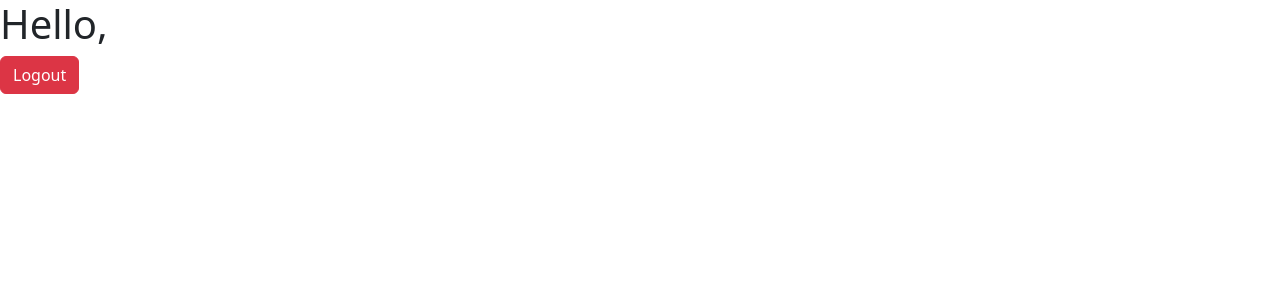
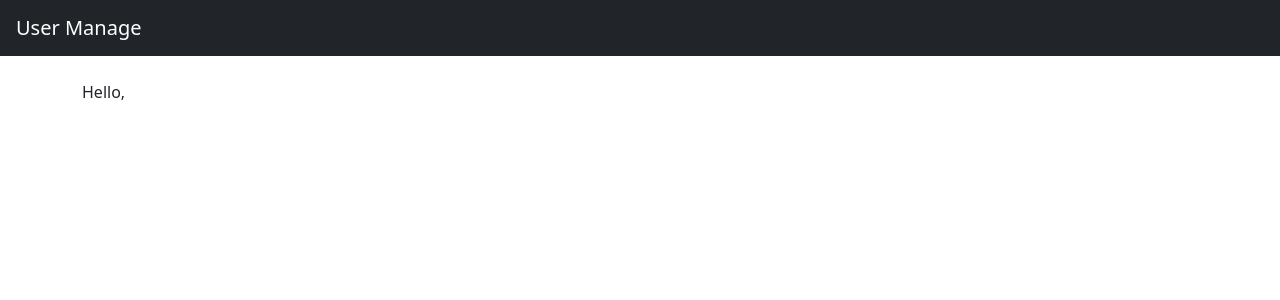
Before and after one commit to pragna21-dev/user-management-app, a React (Vite) app: page /users in a window 1280 px wide. Shown: the top 300 px of the page. Built offline with nearby package versions, Linux system fonts and the light colour scheme.

Commit message:
reusable layout header component with routing

```diff
--- a/src/App.jsx
+++ b/src/App.jsx
@@ -2,14 +2,19 @@ import "./App.css";
 import { BrowserRouter, Routes, Route } from "react-router-dom";
 import Login from "./pages/Login";
 import Users from "./pages/Users";
+import MainLayout from "./Layout/MainLayout";
 
 function App() {
   return (
     <>
       <BrowserRouter>
         <Routes>
+          {/* Public */}
           <Route path="/" element={<Login />} />
-          <Route path="/users" element={<Users />} />
+          {/* {Layout}  */}
+          <Route element={<MainLayout />}>
+            <Route path="/users" element={<Users />} />
+          </Route>
         </Routes>
       </BrowserRouter>
     </>
--- /dev/null
+++ b/src/Layout/MainLayout.jsx
@@ -0,0 +1,15 @@
+import Header from "../components/Header";
+import { Outlet } from "react-router-dom";
+
+const MainLayout = () => {
+  return (
+    <>
+      <Header />
+      <div className="container mt-4">
+        <Outlet />
+      </div>
+    </>
+  );
+};
+
+export default MainLayout;
--- /dev/null
+++ b/src/components/Header.jsx
@@ -0,0 +1,20 @@
+import { useContext } from "react";
+import { AuthContext } from "../context/AuthContext";
+const Header = () => {
+  const { user, logout } = useContext(AuthContext);
+  return (
+    <nav className="navbar navbar-dark bg-dark px-3">
+      <span className="navbar-brand">User Manage</span>
+      {user && (
+        <div>
+          <span className="text-white">{user.email}</span>
+          <button className="btn btn-danger btn-sm ms-3" onClick={logout}>
+            Logout
+          </button>
+        </div>
+      )}
+    </nav>
+  );
+};
+
+export default Header;
--- a/src/pages/Users.jsx
+++ b/src/pages/Users.jsx
@@ -1,20 +1,15 @@
 import { useContext } from "react";
 import { AuthContext } from "../context/AuthContext";
+import Header from "../components/Header";
 
+const Users = () => {
+  const { user } = useContext(AuthContext);
 
-
-const Users = ()=>{
-      const { user,logout } = useContext(AuthContext);
-
-    return(
-
-        <>
-        <h1>Hello,{user?.email}</h1>
-        <button className="btn btn-danger" onClick={logout}>
-          Logout
-        </button>
-
-        </>
-    )
-}
+  return (
+    <>
+      {/* <Header /> */}
+      <p>Hello,{user?.email}</p>
+    </>
+  );
+};
 export default Users;
```
